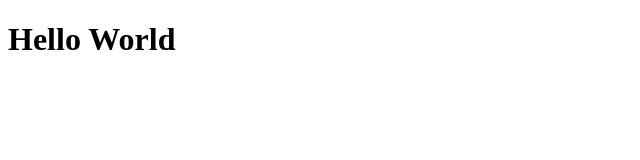
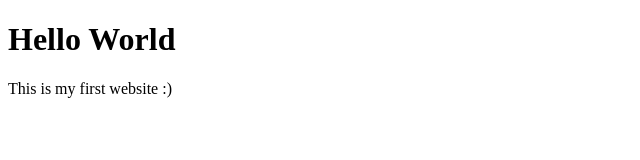
Before and after one commit to coreyabc-1662581/coreyabc-1662581.github.io, a plain HTML site: page index.html in a window 1280 px wide. Shown: the whole page, without its empty margins (0-640 px from the left). Drawn offline with Linux system fonts and the light colour scheme.

Commit message:
Add files via upload

```diff
--- a/index.html
+++ b/index.html
@@ -5,5 +5,6 @@
         </head>
         <body>
             <h1>Hello World</h1>
+            <p>This is my first website :)</p>
         </body>
     </html>
```
